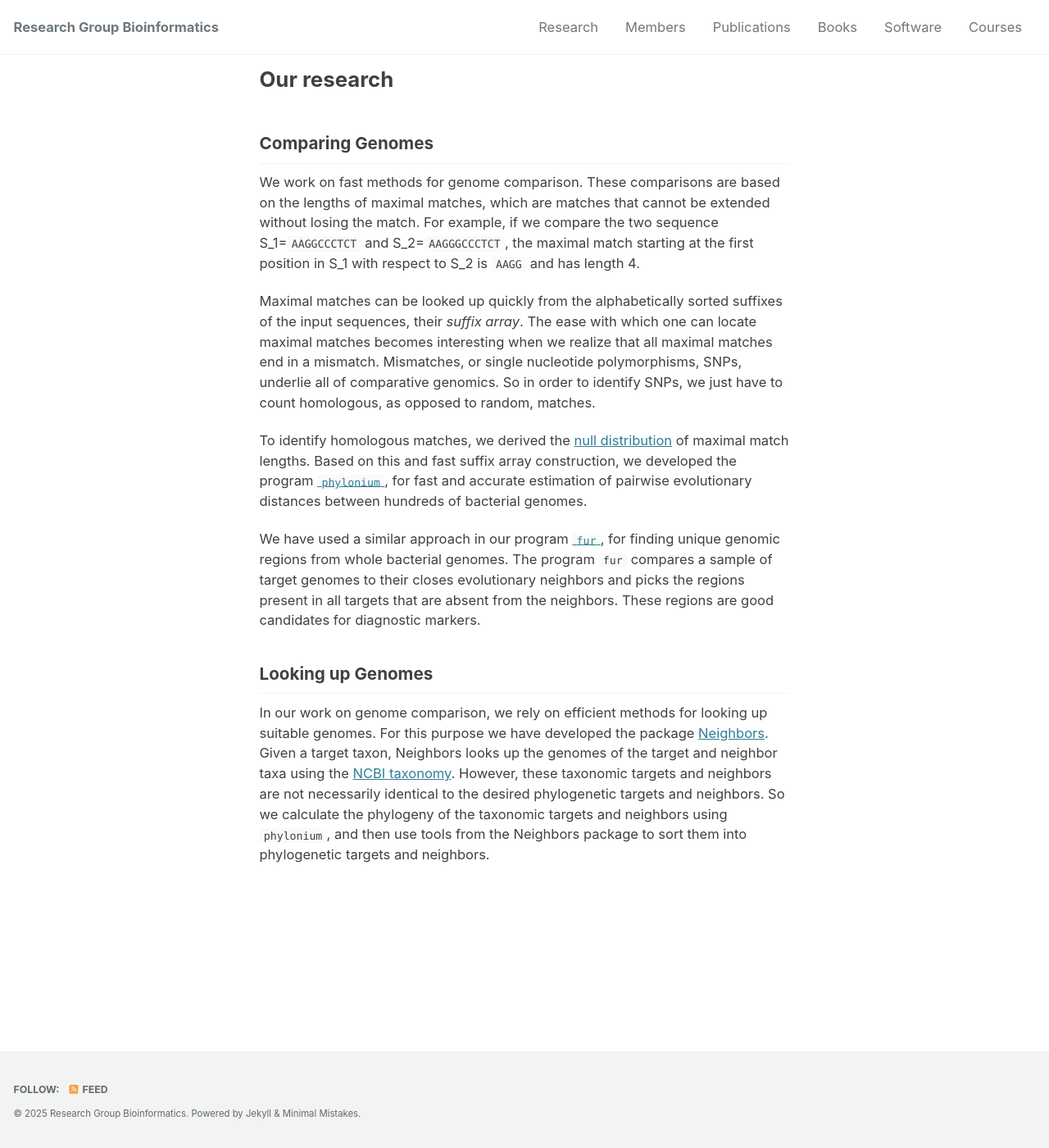
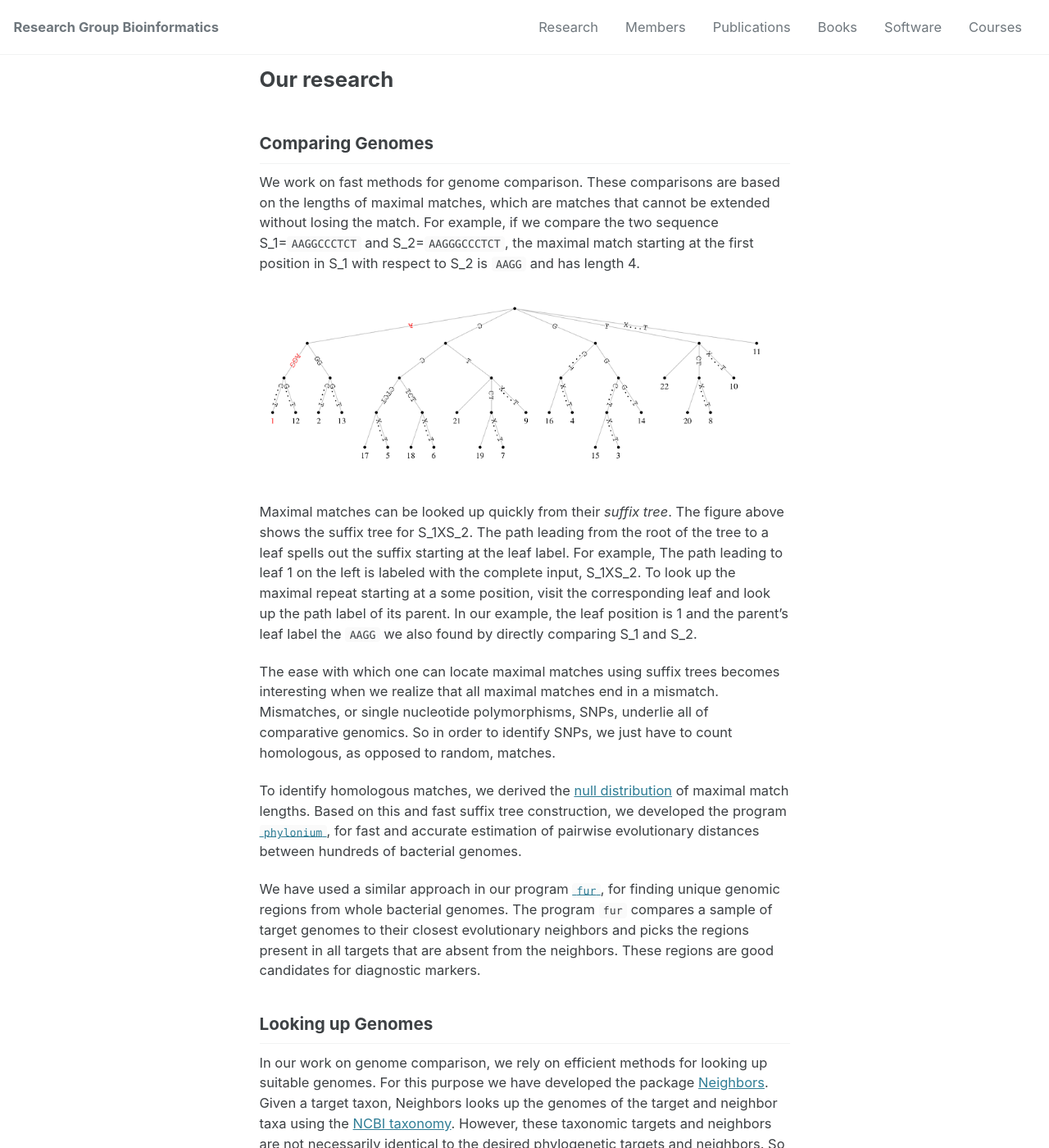
Before and after one commit to EvolBioInf/EvolBioInf.github.io, a Jekyll site: the page built from _pages/research.md, in a window 1280 px wide and 1400 px high. Shown: the whole window at 82% size. Built offline with Jekyll 4.4.1, drawn with Linux system fonts in a browser that asks for light colours; cached includes are drawn as plain includes.

Commit message:
Added figure of suffix tree

```diff
--- a/_pages/research.md
+++ b/_pages/research.md
@@ -11,17 +11,27 @@ two sequence S_1=`AAGGCCCTCT` and S_2=`AAGGGCCCTCT`, the maximal match
 starting at the first position in S_1 with respect to S_2 is `AAGG`
 and has length 4.
 
-Maximal matches can be looked up quickly from the alphabetically
-sorted suffixes of the input sequences, their *suffix array*. The ease
-with which one can locate maximal matches becomes interesting when we
-realize that all maximal matches end in a mismatch. Mismatches, or
-single nucleotide polymorphisms, SNPs, underlie all of comparative
-genomics. So in order to identify SNPs, we just have to count
-homologous, as opposed to random, matches.
+![suffix tree]({% link _pages/st.png %})
+
+Maximal matches can be looked up quickly from their *suffix tree*. The
+figure above shows the suffix tree for S_1XS_2. The path leading from
+the root of the tree to a leaf spells out the suffix starting at the
+leaf label. For example, The path leading to leaf 1 on the left is
+labeled with the complete input, S_1XS_2. To look up the maximal
+repeat starting at a some position, visit the corresponding leaf and
+look up the path label of its parent. In our example, the leaf
+position is 1 and the parent's leaf label the `AAGG` we also found by
+directly comparing S_1 and S_2.
+
+The ease with which one can locate maximal matches using suffix trees
+becomes interesting when we realize that all maximal matches end in a
+mismatch. Mismatches, or single nucleotide polymorphisms, SNPs,
+underlie all of comparative genomics. So in order to identify SNPs, we
+just have to count homologous, as opposed to random, matches.
 
 To identify homologous matches, we derived the [null
 distribution](https://doi.org/10.1089/cmb.2009.0106) of maximal match
-lengths. Based on this and fast suffix array construction, we
+lengths. Based on this and fast suffix tree construction, we
 developed the program
 [`phylonium`](https://github.com/EvolBioInf/phylonium), for fast and
 accurate estimation of pairwise evolutionary distances between
@@ -30,7 +40,7 @@ hundreds of bacterial genomes.
 We have used a similar approach in our program
 [`fur`](https://github.com/evolbioinf/fur), for finding unique genomic
 regions from whole bacterial genomes. The program `fur` compares a
-sample of target genomes to their closes evolutionary neighbors and
+sample of target genomes to their closest evolutionary neighbors and
 picks the regions present in all targets that are absent from the
 neighbors. These regions are good candidates for diagnostic markers.
 
```
Also changed, not shown: _pages/st.png (added), 3 other files.
